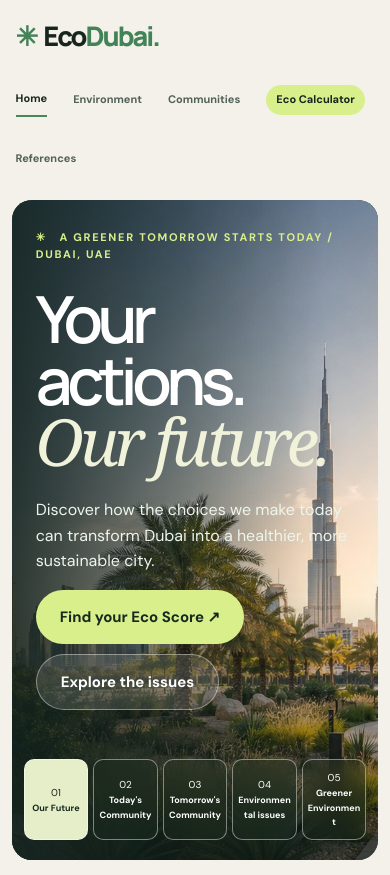
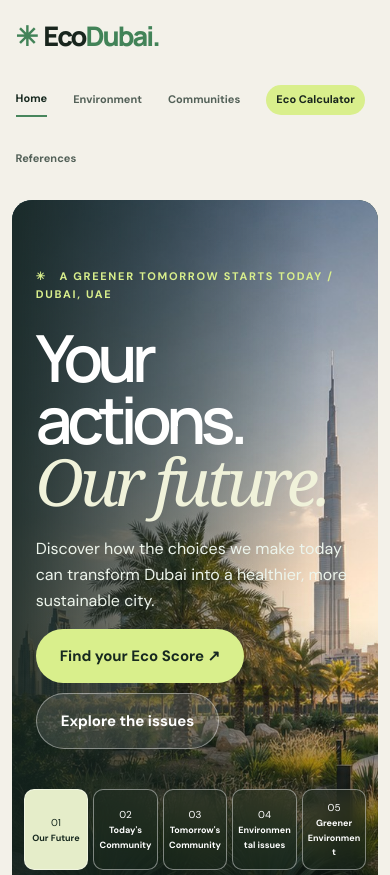
Before and after one commit to newhubacc/SustainUAE, a plain HTML site: page index.html in a window 390 px wide. Shown: the top 875 px of the page. Drawn offline with Linux system fonts and the light colour scheme.

Commit message:
Refactor homepage styles for improved layout
Updated styles for homepage elements including hero section and controls. Adjusted widths, heights, and spacing for better layout.

```diff
--- a/style.css
+++ b/style.css
@@ -685,7 +685,7 @@ main {
     display: grid;
     grid-template-columns: repeat(5, minmax(0, 1fr));
     gap: 8px;
-    width: 65%;
+    width: 75%;
     max-width: 800px;
     z-index: 3;
 }
@@ -1006,53 +1006,69 @@ main {
 }
 
 
-/* Fix overlapping hero buttons */
+/* Homepage spacing correction */
 
-.hero.cinema {
-    min-height: 780px;
+body[data-page="index"] .hero.cinema {
+    min-height: 850px;
+    height: auto;
     display: flex;
     flex-direction: column;
+    justify-content: center;
     align-items: stretch;
-    justify-content: center;
-    gap: 30px;
-    padding-bottom: 30px;
+    padding-bottom: 50px;
+    gap: 0;
 }
 
-.hero.cinema .hero-content {
+body[data-page="index"] .hero-content {
+    position: relative;
     width: 100%;
+    max-width: 750px;
     margin-top: auto;
-    margin-bottom: auto;
+    margin-bottom: 70px;
+    flex-shrink: 0;
+    z-index: 2;
 }
 
-.hero.cinema .hero-controls {
-    position: relative;
-    right: auto;
-    left: auto;
-    bottom: auto;
+body[data-page="index"] .hero-controls {
+    position: relative !important;
+    top: auto !important;
+    bottom: auto !important;
+    left: auto !important;
+    right: auto !important;
     align-self: flex-end;
     flex-shrink: 0;
+    margin-top: 0;
+    margin-bottom: 20px;
     display: grid;
     grid-template-columns: repeat(5, minmax(0, 1fr));
-    width: 65%;
+    width: 75%;
     max-width: 800px;
     gap: 8px;
-    margin-top: 25px;
+    z-index: 3;
 }
 
-.hero-controls button {
+body[data-page="index"] .hero-controls button {
     min-width: 0;
     padding: 12px 8px;
     font-size: 11px;
     transition: all 0.35s ease;
 }
 
-.hero-controls button span {
+body[data-page="index"] .hero-controls button span {
     font-size: 11px;
     overflow-wrap: anywhere;
 }
 
-.hero-controls button:hover {
+body[data-page="index"] .hero-controls button:hover {
     transform: translateY(-5px);
+}
+
+body[data-page="index"] .scroll-cue {
+    position: relative;
+    left: auto;
+    bottom: auto;
+    align-self: flex-start;
+    margin-top: 10px;
 }
 
 
@@ -1060,40 +1076,43 @@ main {
 
 @media (max-width: 768px) {
 
-    .hero.cinema {
-        min-height: 660px;
-        padding: 24px 12px 20px;
-        gap: 25px;
+    body[data-page="index"] .hero.cinema {
+        min-height: 700px;
+        height: auto;
+        padding: 30px 12px;
     }
 
-    .hero.cinema .hero-content {
+    body[data-page="index"] .hero-content {
+        width: 100%;
         padding: 0 12px;
+        margin-bottom: 40px;
     }
 
-    .hero.cinema .hero-controls {
-        position: relative;
-        left: auto;
-        right: auto;
-        bottom: auto;
+    body[data-page="index"] .hero-controls {
+        position: relative !important;
+        left: auto !important;
+        right: auto !important;
+        bottom: auto !important;
         width: 100%;
         max-width: none;
         grid-template-columns: repeat(5, minmax(0, 1fr));
+        margin-top: 0;
+        margin-bottom: 0;
         gap: 5px;
-        margin-top: 20px;
     }
 
-    .hero-controls button {
+    body[data-page="index"] .hero-controls button {
         min-width: 0;
         padding: 10px 4px;
         font-size: 10px;
     }
 
-    .hero-controls button span {
+    body[data-page="index"] .hero-controls button span {
         font-size: 9px;
         overflow-wrap: anywhere;
     }
 
-    .scroll-cue {
+    body[data-page="index"] .scroll-cue {
         display: none;
     }
 
```
